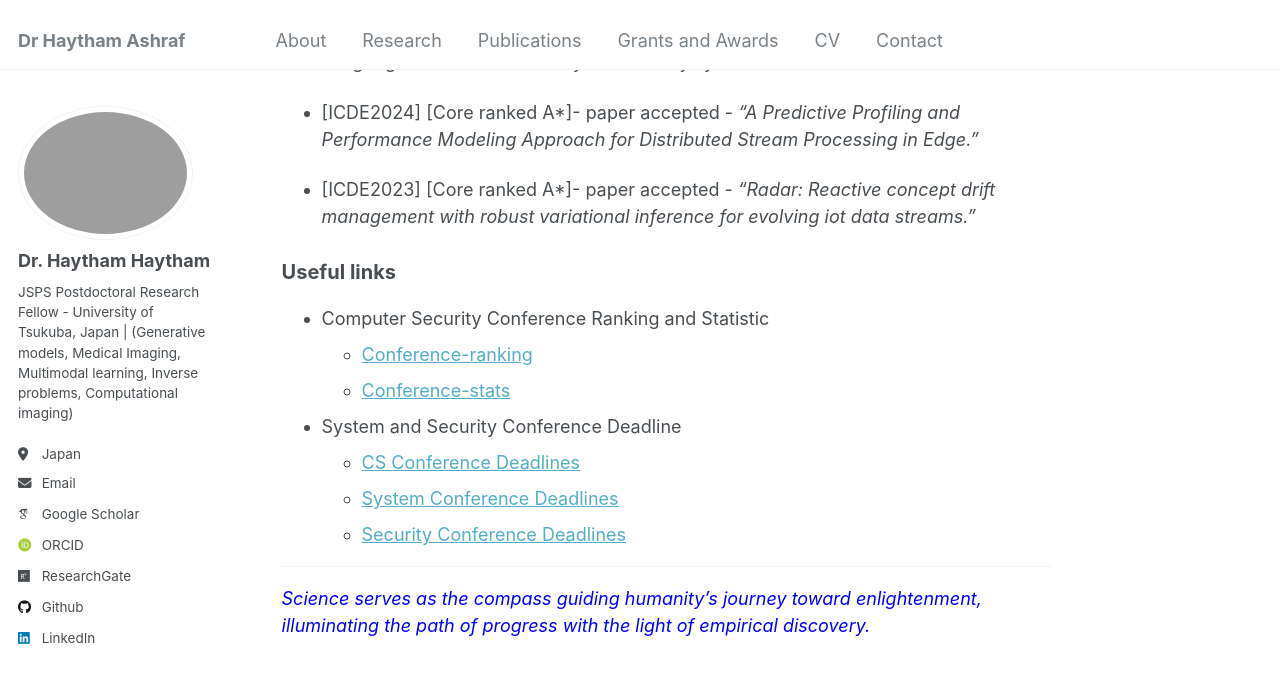
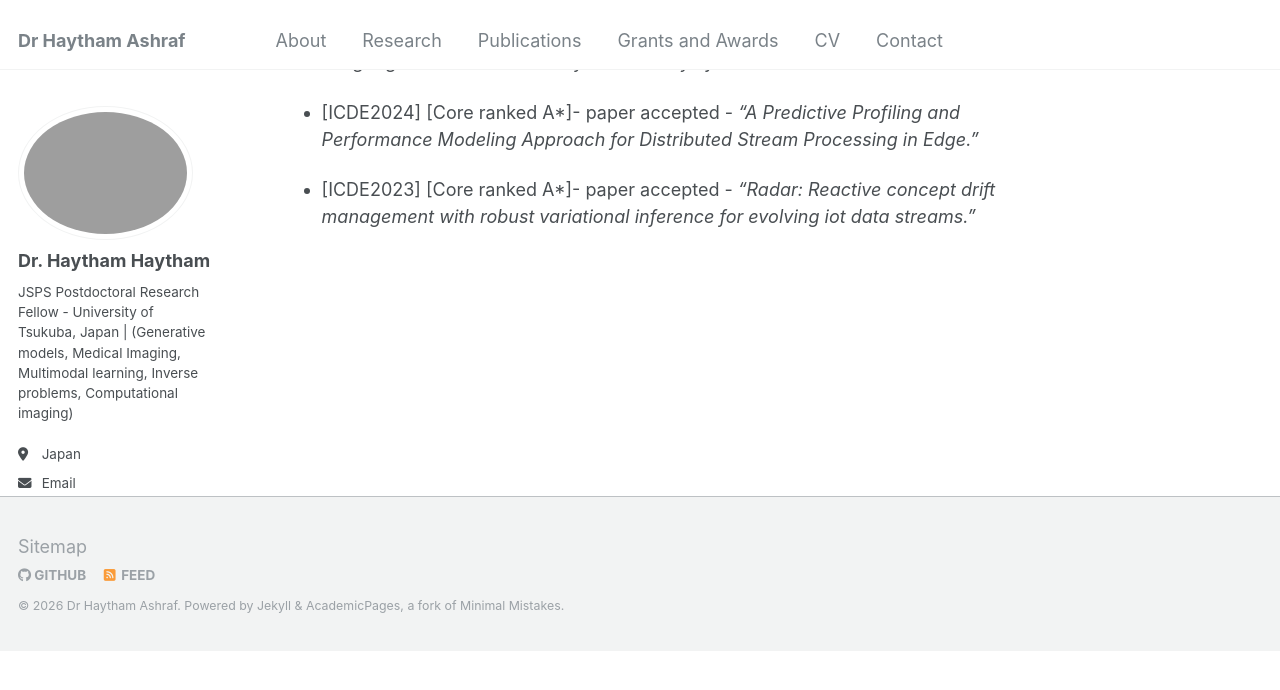
Before and after one commit to Haytham-ali/haytham-ashraf.github.io, a Jekyll site: the page built from _pages/about.md, in a window 1280 px wide and 900 px high, scrolled down 1345 px. Shown: the top 690 px of the window. Built offline with Jekyll 4.4.1, drawn with Linux system fonts in a browser that asks for light colours; some web fonts are replaced; after the commit the page ends 1997 px from its top, so only the background shows below that.

Commit message:
Update about.md

```diff
--- a/_pages/about.md
+++ b/_pages/about.md
@@ -64,17 +64,3 @@ redirect_from:
   * <strong>Cryptocurrency scams:</strong> the goal is to understand how the scams work, how to detect them, and scammers's tactics.
 
   * <strong>Distributed Systems Scalability/Performance:</strong> The project aims to improve the scalability and performance of distributed systems. We focus on developing a new consensus algorithm that can be used in distributed systems to improve their performance and scalability. -->
-
-<span style="font-size:20px;">Useful links</span>
-======
-  * Computer Security Conference Ranking and Statistic
-     * <a href= "http://jianying.space/conference-ranking.html">Conference-ranking</a>
-     * <a href="http://faculty.cs.tamu.edu/guofei/sec_conf_stat.htm">Conference-stats</a>
-
-  * System and Security Conference Deadline
-     * <a href="https://cs-deadlines.cin.ufpe.br/"> CS Conference Deadlines </a>
-     * <a href="https://dants.github.io/index_sysvenues_deadline.html"> System Conference Deadlines </a>
-     * <a href= "https://sec-deadlines.github.io/">Security Conference Deadlines</a>
-
-***
-<span style="font-style: italic; color:blue;"> Science serves as the compass guiding humanity's journey toward enlightenment, illuminating the path of progress with the light of empirical discovery.</span>
```
